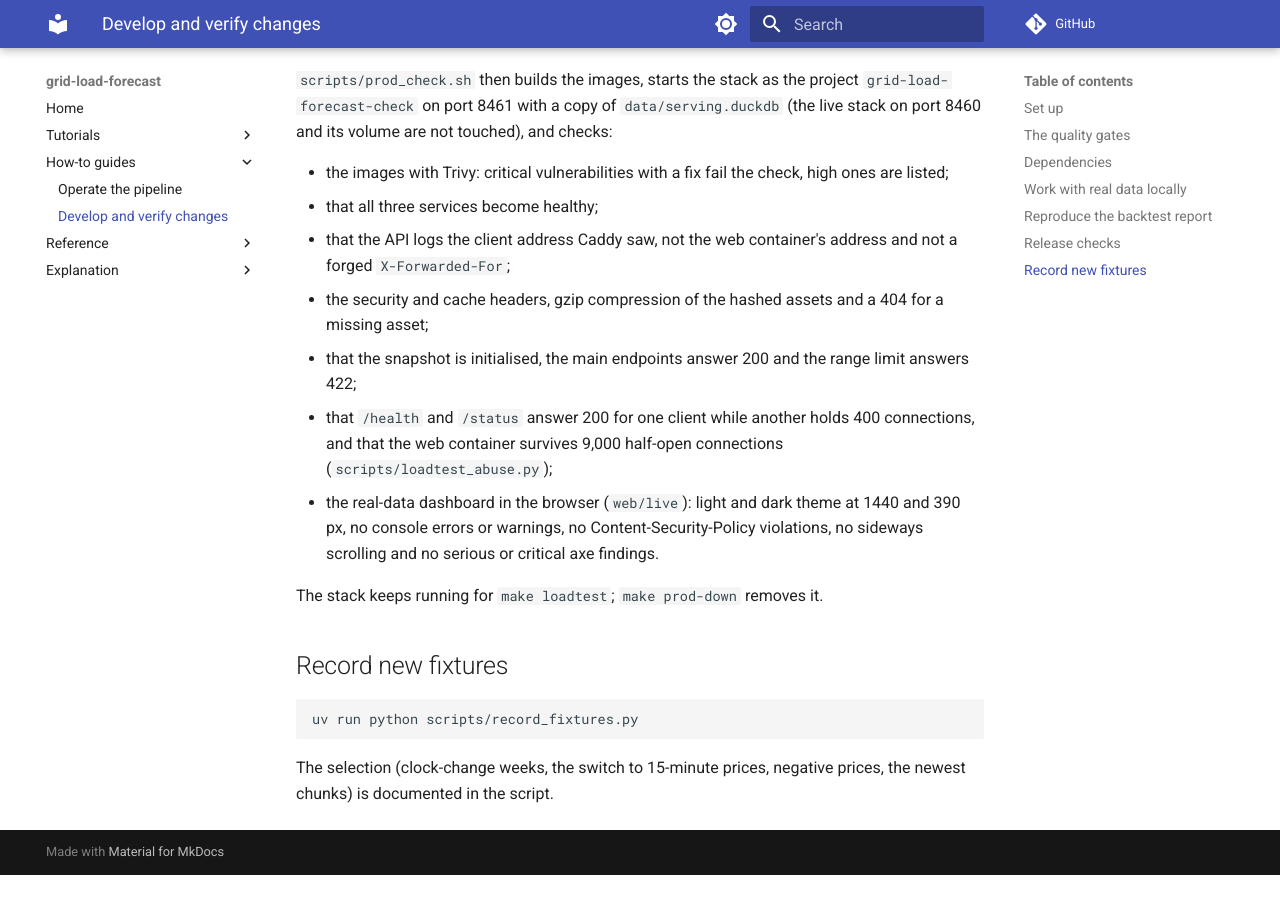
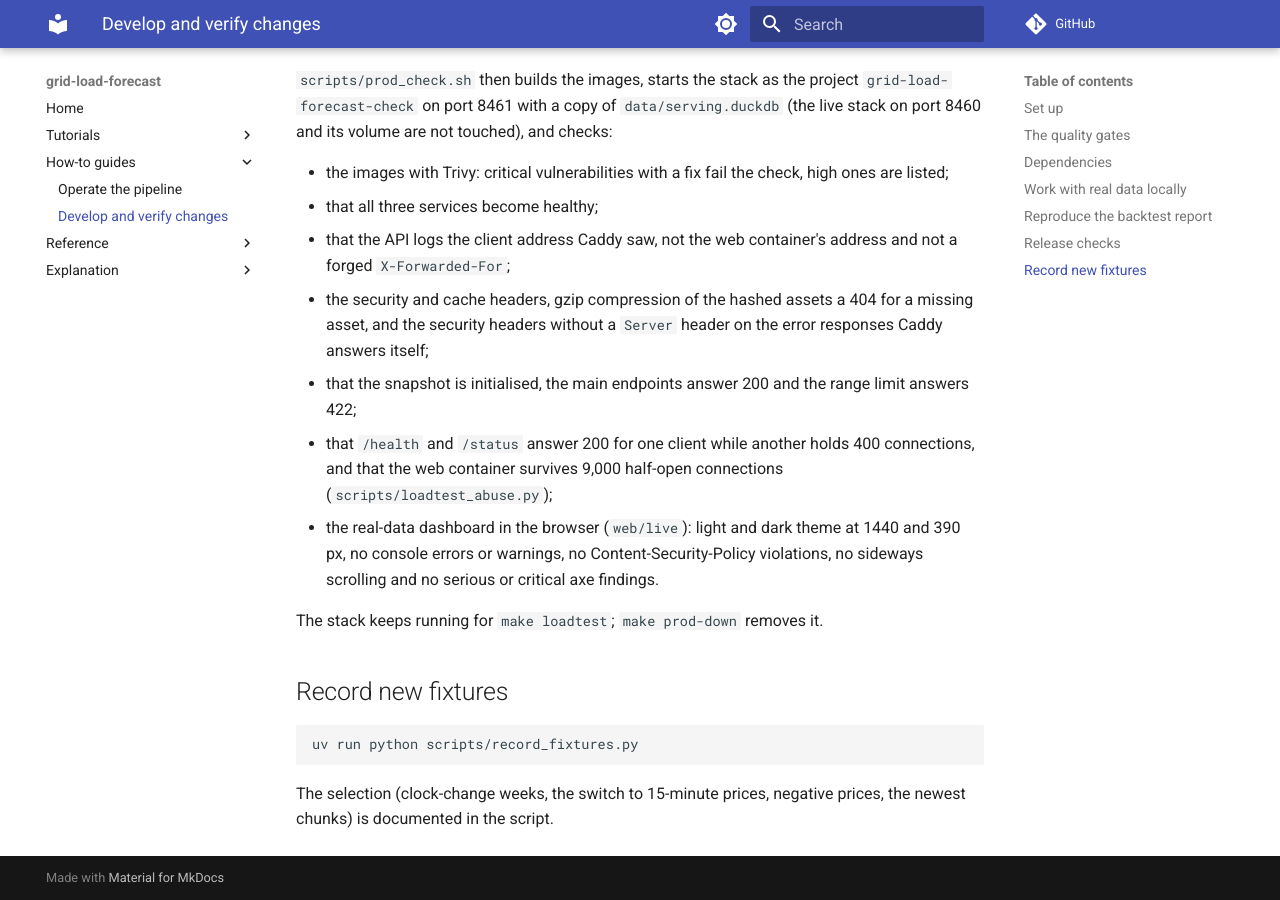
Before and after one commit to deka641/grid-load-forecast, an MkDocs documentation site: the page built from docs/how-to/develop.md, in a window 1280 px wide and 900 px high, scrolled down 2271 px. Built offline with MkDocs 1.6.1 and Material for MkDocs 9.7.7, drawn with Linux system fonts in a browser that asks for light colours; comment, search, counter and statistics services are not loaded; before the commit the page ends 3146 px from its top, so only the background shows below that.

Commit message:
Send the security headers on error responses of the web server

```diff
--- a/docs/how-to/develop.md
+++ b/docs/how-to/develop.md
@@ -72,7 +72,7 @@ The browser checks need Playwright's Chromium, installed once with `npx --prefix
 - the images with Trivy: critical vulnerabilities with a fix fail the check, high ones are listed;
 - that all three services become healthy;
 - that the API logs the client address Caddy saw, not the web container's address and not a forged `X-Forwarded-For`;
-- the security and cache headers, gzip compression of the hashed assets and a 404 for a missing asset;
+- the security and cache headers, gzip compression of the hashed assets a 404 for a missing asset, and the security headers without a `Server` header on the error responses Caddy answers itself;
 - that the snapshot is initialised, the main endpoints answer 200 and the range limit answers 422;
 - that `/health` and `/status` answer 200 for one client while another holds 400 connections, and that the web container survives 9,000 half-open connections (`scripts/loadtest_abuse.py`);
 - the real-data dashboard in the browser (`web/live`): light and dark theme at 1440 and 390 px, no console errors or warnings, no Content-Security-Policy violations, no sideways scrolling and no serious or critical axe findings.
```
Also changed, not shown: CHANGELOG.md (+1 -0 lines), SECURITY.md (+1 -1 lines), 2 other files.
